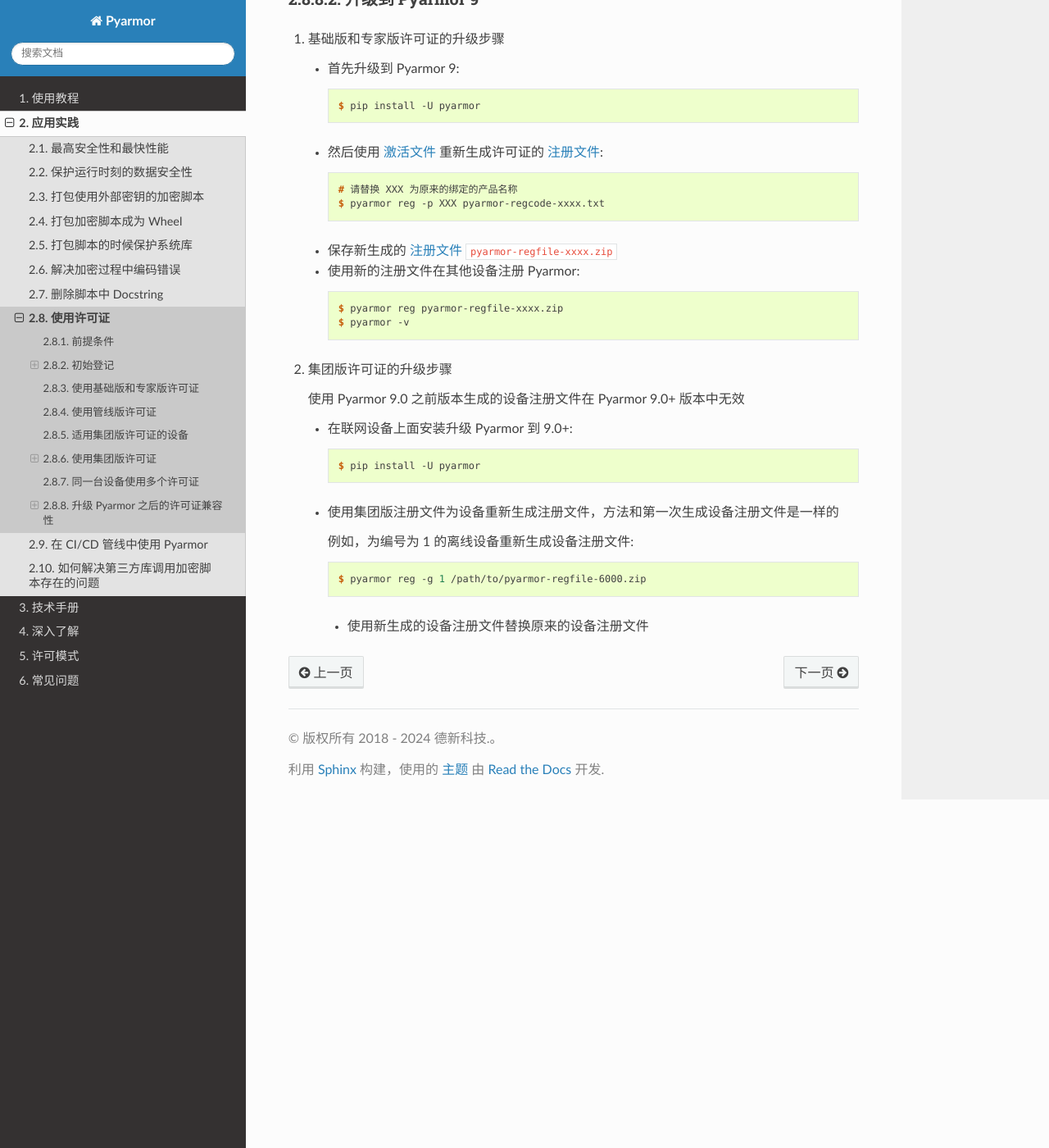
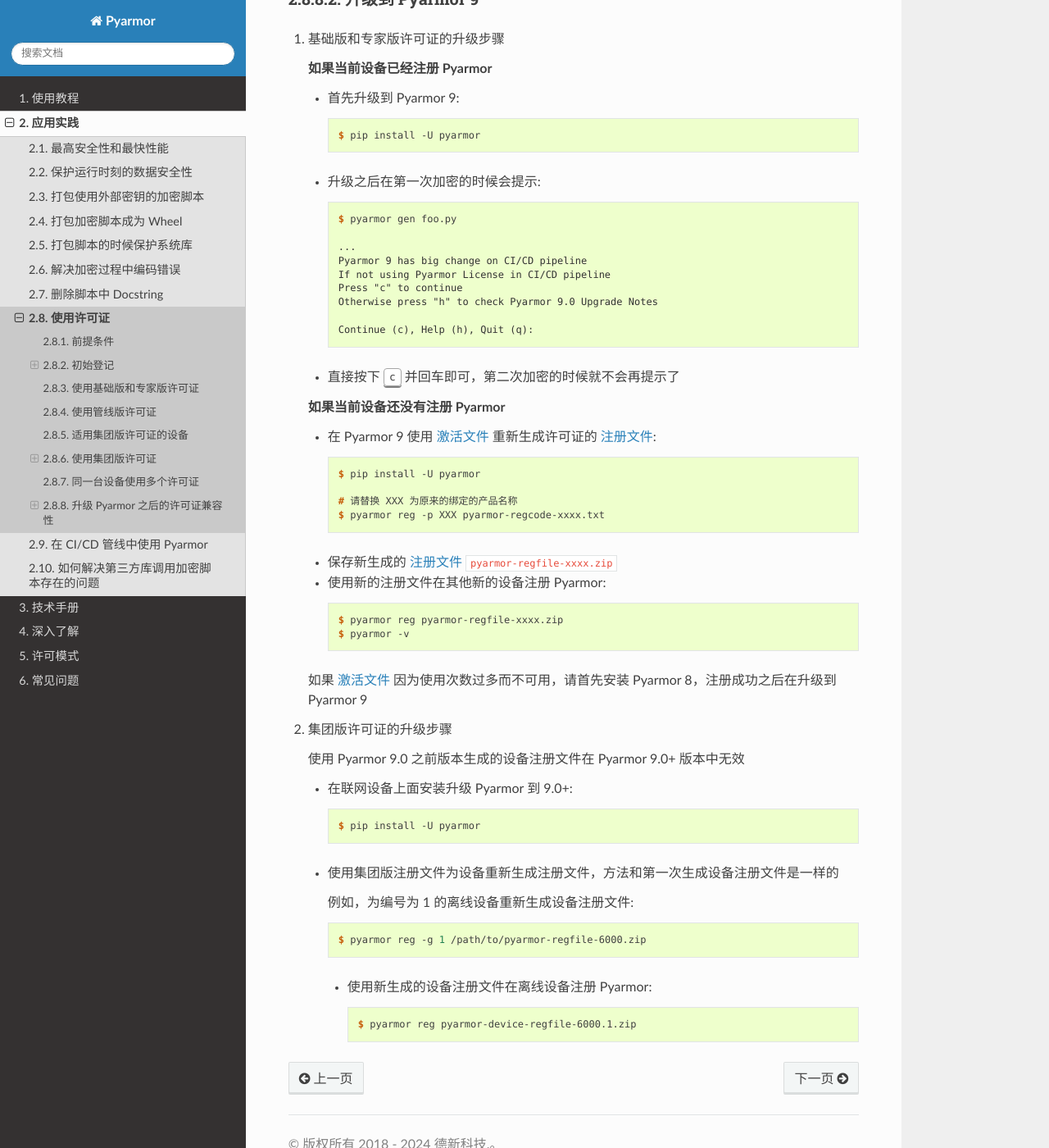
Before and after one commit to dashingsoft/pyarmor-docs-zh, a Sphinx documentation site: the page built from docs/how-to/register.rst, in a window 1280 px wide and 1400 px high, scrolled down 13189 px. Shown: the whole window at 82% size. Built offline with Sphinx 7.4.7 and the Read the Docs theme 3.1.0, drawn with Linux system fonts in a browser that asks for light colours.

Commit message:
更新升级步骤

```diff
--- a/docs/how-to/register.rst
+++ b/docs/how-to/register.rst
@@ -520,21 +520,43 @@
 
 1. 基础版和专家版许可证的升级步骤
 
+   **如果当前设备已经注册 Pyarmor**
+
    - 首先升级到 Pyarmor 9::
 
          $ pip install -U pyarmor
 
-   - 然后使用 :term:`激活文件` 重新生成许可证的 :term:`注册文件`::
+   - 升级之后在第一次加密的时候会提示::
+
+         $ pyarmor gen foo.py
+
+         ...
+         Pyarmor 9 has big change on CI/CD pipeline
+         If not using Pyarmor License in CI/CD pipeline
+         Press "c" to continue
+         Otherwise press "h" to check Pyarmor 9.0 Upgrade Notes
+
+         Continue (c), Help (h), Quit (q):
+
+   - 直接按下 :kbd:`c` 并回车即可，第二次加密的时候就不会再提示了
+
+   **如果当前设备还没有注册 Pyarmor**
+
+   - 在 Pyarmor 9 使用 :term:`激活文件` 重新生成许可证的 :term:`注册文件`::
+
+         $ pip install -U pyarmor
 
          # 请替换 XXX 为原来的绑定的产品名称
          $ pyarmor reg -p XXX pyarmor-regcode-xxxx.txt
 
    - 保存新生成的 :term:`注册文件` ``pyarmor-regfile-xxxx.zip``
 
-   - 使用新的注册文件在其他设备注册 Pyarmor::
+   - 使用新的注册文件在其他新的设备注册 Pyarmor::
 
          $ pyarmor reg pyarmor-regfile-xxxx.zip
          $ pyarmor -v
+
+   如果 :term:`激活文件` 因为使用次数过多而不可用，请首先安装 Pyarmor 8，注册成功之后在升级到 Pyarmor 9
 
 2. 集团版许可证的升级步骤
 
@@ -550,6 +572,8 @@
 
          $ pyarmor reg -g 1 /path/to/pyarmor-regfile-6000.zip
 
-    - 使用新生成的设备注册文件替换原来的设备注册文件
+    - 使用新生成的设备注册文件在离线设备注册 Pyarmor::
+
+         $ pyarmor reg pyarmor-device-regfile-6000.1.zip
 
 .. include:: ../_common_definitions.txt
--- a/docs/licenses.rst
+++ b/docs/licenses.rst
@@ -58,7 +58,7 @@
      - 100
      - 100
      - 200
-     - N/A
+     - 0
    * - 本地运行不受限制的 Docker [#]_
      -
      -
```
